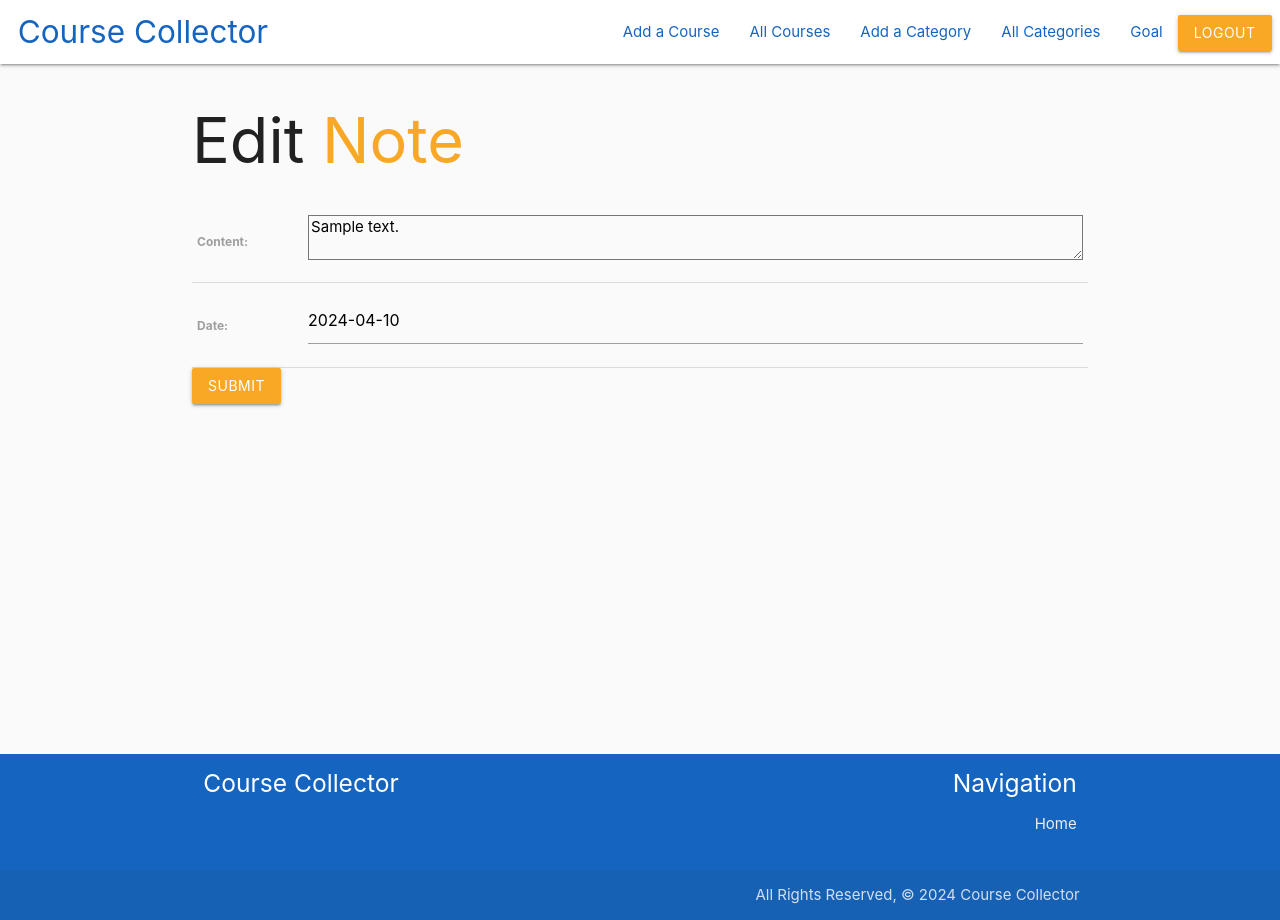
After one commit to asands94/coursecollector, a Django app: page /note/1/update/ in a window 1280 px wide. The commit adds this page. Run offline with Django 5.2, Linux system fonts and the light colour scheme; a user stored in the database is signed in; tables that the repository leaves empty hold one stand-in row (values such as "Sample post").

Commit message:
add note model and associated views, urls, and templates for CRUD

```diff
--- a/main_app/admin.py
+++ b/main_app/admin.py
@@ -1,7 +1,7 @@
 from django.contrib import admin
 from django.contrib.auth.admin import UserAdmin as BaseUserAdmin
 from django.contrib.auth.models import User
-from .models import Goal, Category, Course
+from .models import Goal, Category, Course, Note
 
 # https://docs.djangoproject.com/en/5.0/topics/auth/customizing/#extending-the-existing-user-model
 
@@ -20,3 +20,4 @@ admin.site.register(User, UserAdmin)
 admin.site.register(Category)
 admin.site.register(Course)
 admin.site.register(Goal)
+admin.site.register(Note)
--- a/main_app/models.py
+++ b/main_app/models.py
@@ -36,7 +36,7 @@ class Course(models.Model):
     name = models.CharField(max_length=100)
     description = models.TextField(max_length=250)
     price = models.DecimalField(max_digits=10, decimal_places=2)
-    category = models.ManyToManyField(Category, null=True, blank=True)
+    category = models.ManyToManyField(Category, blank=True)
     recurring_fee = models.CharField(max_length=1, choices=RECURRING, default=RECURRING[0][0])
     rating = models.CharField(max_length=1, choices=RATINGS, default=RATINGS[0][0])
     url = models.CharField(max_length=100)
@@ -58,3 +58,17 @@ class Goal(models.Model):
 
     def get_absolute_url(self):
         return reverse('goal', kwargs={'pk': self.id})
+
+class Note(models.Model):
+    content = models.TextField(max_length=250)
+    date = models.DateField()
+    courses = models.ForeignKey(Course, on_delete=models.CASCADE)
+
+    def __str__(self):
+        return f"This note was made on {self.date}"
+
+    def get_absolute_url(self):
+        return(reverse('course_detail', kwargs={'pk': self.courses.pk}))
+
+    class Meta:
+        ordering = ['-date']
--- a/main_app/static/css/style.css
+++ b/main_app/static/css/style.css
@@ -2,6 +2,7 @@ body {
   display: flex;
   min-height: 100vh;
   flex-direction: column;
+  background-color: #fafafa;
 }
 
 main {
--- a/main_app/templates/about.html
+++ /dev/null
@@ -1,3 +0,0 @@
-{% extends 'base.html' %} {% block content %}
-<h1>About Course Collector</h1>
-{% endblock %}
--- a/main_app/templates/base.html
+++ b/main_app/templates/base.html
@@ -24,21 +24,46 @@
   <body>
     <header class="navbar">
       <nav>
-        <div class="nav-wrapper blue darken-3">
-          <a href="{% url 'home' %}" class="brand-logo"
+        <div class="nav-wrapper white">
+          <a href="{% url 'home' %}" class="brand-logo blue-text text-darken-3"
             >&nbsp;&nbsp;Course Collector</a
           >
           <a href="#" data-target="mobile" class="sidenav-trigger"
-            ><i class="material-icons">menu</i></a
+            ><i class="material-icons blue-text text-darken-3">menu</i></a
           >
           <ul class="right hide-on-med-and-down">
-            <li><a href="/about">About</a></li>
             {% if user.is_authenticated %}
-            <li><a href="{% url 'course_create' %}">Add a Course</a></li>
-            <li><a href="{% url 'course_index' %}">All Courses</a></li>
-            <li><a href="{% url 'category_create' %}">Add a Category</a></li>
-            <li><a href="{% url 'category_index' %}">All Categories</a></li>
-            <li><a href="{% url 'goal' user.id %}">Goal</a></li>
+            <li>
+              <a
+                href="{% url 'course_create' %}"
+                class="blue-text text-darken-3"
+                >Add a Course</a
+              >
+            </li>
+            <li>
+              <a href="{% url 'course_index' %}" class="blue-text text-darken-3"
+                >All Courses</a
+              >
+            </li>
+            <li>
+              <a
+                href="{% url 'category_create' %}"
+                class="blue-text text-darken-3"
+                >Add a Category</a
+              >
+            </li>
+            <li>
+              <a
+                href="{% url 'category_index' %}"
+                class="blue-text text-darken-3"
+                >All Categories</a
+              >
+            </li>
+            <li>
+              <a href="{% url 'goal' user.id %}" class="blue-text text-darken-3"
+                >Goal</a
+              >
+            </li>
             <li>
               <form method="POST" action="{% url 'logout' %}">
                 {% csrf_token%}
@@ -46,29 +71,59 @@
                   type="submit"
                   value="Logout"
                   class="btn yellow darken-3"
-                />
+                />&nbsp;&nbsp;
               </form>
             </li>
             {% else %}
-            <li><a href="{% url 'signup' %}">Sign Up</a></li>
-            <li><a href="{% url 'login' %}">Log In</a></li>
+            <li>
+              <a href="{% url 'signup' %}" class="blue-text text-darken-3"
+                >Sign Up</a
+              >
+            </li>
+            <li>
+              <a href="{% url 'login' %}" class="blue-text text-darken-3"
+                >Log In</a
+              >
+            </li>
             {% endif %}
           </ul>
         </div>
       </nav>
 
       <ul class="sidenav" id="mobile">
-        <li><a href="/about">About</a></li>
         {% if user.is_authenticated %}
-        <li><a href="{% url 'course_create' %}">Add a Course</a></li>
-        <li><a href="{% url 'course_index' %}">All Courses</a></li>
-        <li><a href="{% url 'category_create' %}">Add a Category</a></li>
-        <li><a href="{% url 'category_index' %}">All Categories</a></li>
-        <li><a href="{% url 'goal' user.id %}">Goal</a></li>
+        <li>
+          <a href="{% url 'course_create' %}" class="blue-text text-darken-3"
+            >Add a Course</a
+          >
+        </li>
+        <li>
+          <a href="{% url 'course_index' %}" class="blue-text text-darken-3"
+            >All Courses</a
+          >
+        </li>
+        <li>
+          <a href="{% url 'category_create' %}" class="blue-text text-darken-3"
+            >Add a Category</a
+          >
+        </li>
+        <li>
+          <a href="{% url 'category_index' %}" class="blue-text text-darken-3"
+            >All Categories</a
+          >
+        </li>
+        <li>
+          <a href="{% url 'goal' user.id %}" class="blue-text text-darken-3"
+            >Goal</a
+          >
+        </li>
         <li>
           <form method="POST" action="{% url 'logout' %}">
-            {% csrf_token%}
-            <input type="submit" value="Logout" class="btn yellow darken-3" />
+            {% csrf_token%} &nbsp;&nbsp;<input
+              type="submit"
+              value="Logout"
+              class="btn yellow darken-3"
+            />
           </form>
         </li>
         {% else %}
@@ -78,11 +133,6 @@
       </ul>
     </header>
     <main class="container">{% block content %} {% endblock %}</main>
-    <!-- <footer class="page-footer blue darken-3">
-      <div class="right">
-        All Rights Reserved, &copy; 2024 Course Collector &nbsp;
-      </div>
-    </footer> -->
     <footer class="page-footer blue darken-3">
       <div class="container">
         <div class="row">
@@ -95,11 +145,6 @@
               <li>
                 <a class="grey-text text-lighten-3" href="{%url 'home' %}"
                   >Home</a
-                >
-              </li>
-              <li>
-                <a class="grey-text text-lighten-3" href="{%url 'about' %}"
-                  >About</a
                 >
               </li>
             </ul>
--- /dev/null
+++ b/main_app/templates/note/note_form.html
@@ -0,0 +1,21 @@
+{% extends 'base.html' %} {% block content %}
+<h1>Edit <span class="yellow-text text-darken-3">Note</span></h1>
+
+<form action="" method="POST">
+  {% csrf_token %}
+  <table>
+    {{ form.as_table }}
+  </table>
+  <input type="submit" value="Submit" class="btn yellow darken-3" />
+</form>
+
+<script>
+  const dateEl = document.getElementById('id_date')
+  M.Datepicker.init(dateEl, {
+    format: 'yyyy-mm-dd',
+    defaultDate: new Date(),
+    setDefaultDate: true,
+    autoClose: true,
+  })
+</script>
+{% endblock %}
--- a/main_app/urls.py
+++ b/main_app/urls.py
@@ -3,7 +3,6 @@ from . import views
 
 urlpatterns = [
     path('', views.home, name='home'),
-    path('about/', views.about, name='about'),
 
     path('courses/', views.CourseList.as_view(), name='course_index'),
     path('course/<int:pk>/', views.CourseDetail.as_view(), name='course_detail'),
@@ -20,5 +19,9 @@ urlpatterns = [
     path('accounts/<int:pk>/goal/create/', views.GoalCreate.as_view(), name='goal_create'),
     path('accounts/<int:pk>/goal/update/', views.GoalUpdate.as_view(), name='goal_update'),
 
+    path('course/<int:pk>/add_note', views.CourseDetail.as_view(), name='add_note'),
+    path('note/<int:pk>/update/', views.NoteUpdate.as_view(), name='note_update'),
+    path('note/<int:pk>/delete/', views.NoteDelete.as_view(), name='note_delete'),
+
     path('accounts/signup/', views.signup, name='signup'),
 ]
--- a/main_app/views.py
+++ b/main_app/views.py
@@ -2,18 +2,16 @@ from django.shortcuts import render, redirect
 from django.views.generic.edit import CreateView, UpdateView, DeleteView
 from django.views.generic import ListView, DetailView
 from django.urls import reverse_lazy
-from .models import Course, Category, Goal, User
+from .models import Course, Category, Goal, User, Note
 from django.contrib.auth import login
 from django.contrib.auth.forms import UserCreationForm
 from django.contrib.auth.mixins import LoginRequiredMixin
-from .forms import GoalForm
+from .forms import GoalForm, NoteForm
 
 # Create your views here.
 def home(request):
     return render(request, 'home.html')
 
-def about(request):
-    return render(request, 'about.html')
 
 def signup(request):
   error_message = ''
@@ -41,6 +39,22 @@ class CourseList(LoginRequiredMixin,ListView):
 class CourseDetail(LoginRequiredMixin,DetailView):
     model = Course
     template_name = 'course/course_detail.html'
+
+    # make sure NoteForm is passed to the view
+    def get_context_data(self, **kwargs):
+        context = super().get_context_data(**kwargs)
+        context['note_form'] = NoteForm()
+        return context
+
+    def post(self, request, *args, **kwargs):
+        course = self.get_object()
+        form = NoteForm(request.POST)
+
+        if form.is_valid():
+            note_text = form.cleaned_data['content']
+            date_text = form.cleaned_data['date']
+            Note.objects.create(courses=course, content=note_text, date=date_text)
+        return redirect('course_detail', pk=course.pk)
 
 class CourseCreate(LoginRequiredMixin,CreateView):
     model = Course
@@ -110,3 +124,15 @@ class GoalUpdate(LoginRequiredMixin,UpdateView):
 
     def get_success_url(self):
         return reverse_lazy('goal', kwargs={'pk': self.request.user.pk})
+
+class NoteUpdate(LoginRequiredMixin,UpdateView):
+    model = Note
+    template_name = 'note/note_form.html'
+    fields = ['content', 'date']
+
+class NoteDelete(LoginRequiredMixin,DeleteView):
+    model = Note
+    template_name = 'note/note_confirm_delete.html'
+
+    def get_success_url(self):
+        return reverse_lazy('course_detail', kwargs={'pk': self.object.courses.pk})
```
Also changed, not shown: main_app/forms.py (+6 -1 lines), main_app/templates/course/course_detail.html (+34 -1 lines), main_app/templates/note/note_confirm_delete.html (added, +14 -0 lines), main_app/migrations/0011_alter_course_category.py (added), main_app/migrations/0012_note.py (added).
